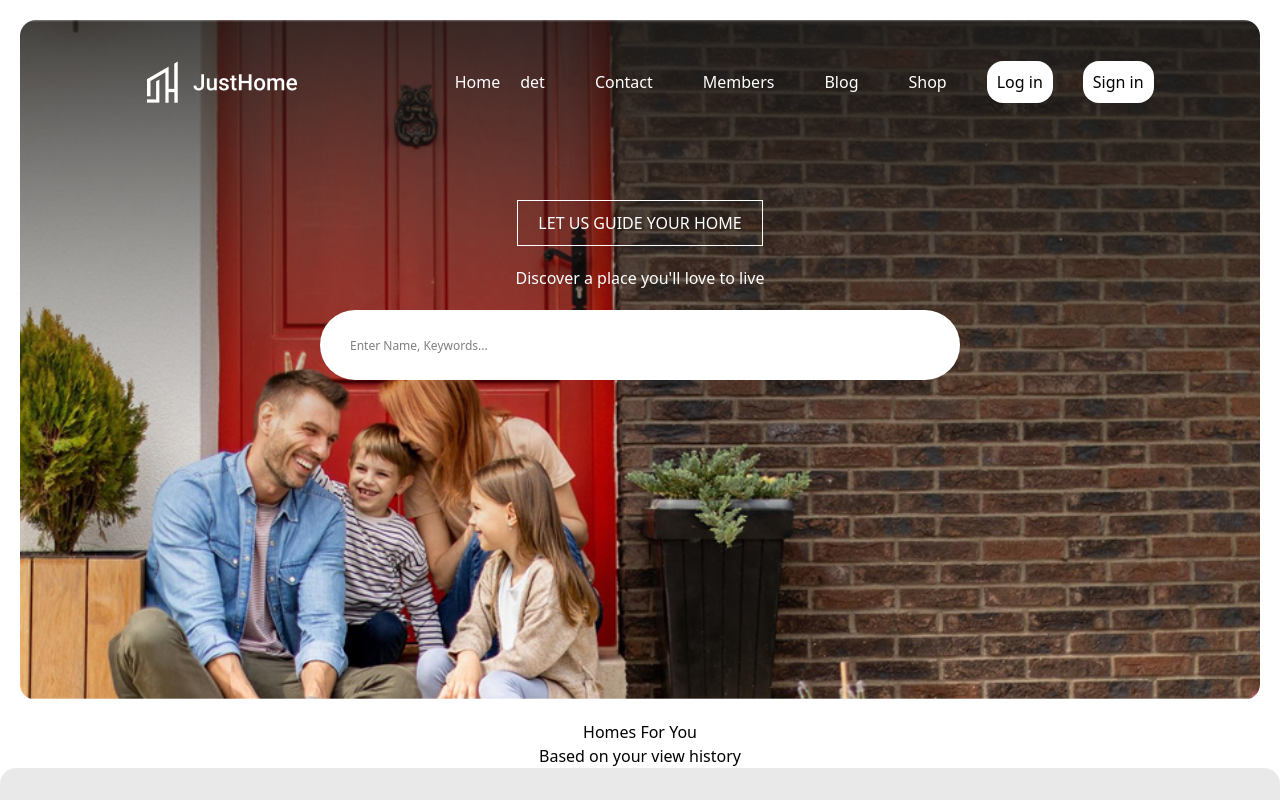
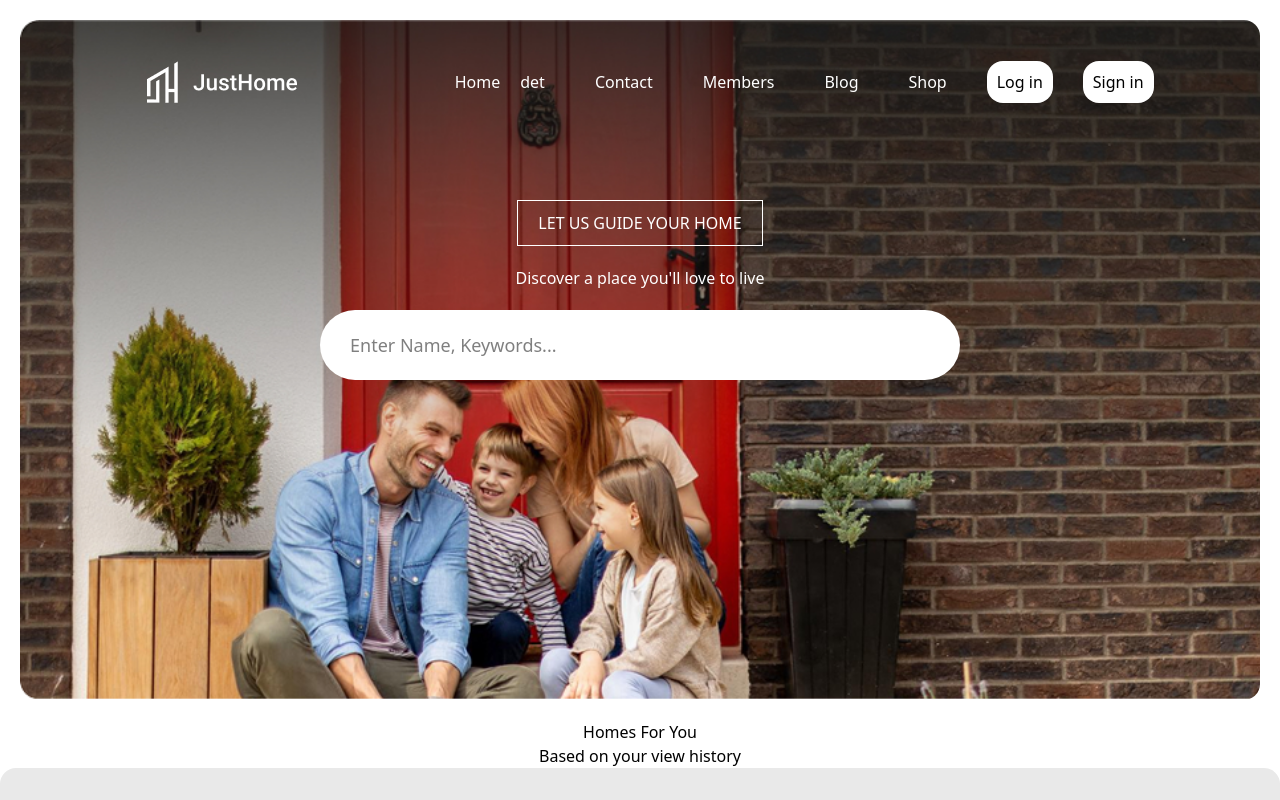
Before and after one commit to Azadigithub/My_ReactApp, a React (Vite) app: page / in a window 1280 px wide. Shown: the top 800 px of the page. Built offline with nearby package versions, Linux system fonts and the light colour scheme.

Commit message:
[Add] responsive header images style

```diff
--- a/src/Components/SubComponents/Header.jsx
+++ b/src/Components/SubComponents/Header.jsx
@@ -12,8 +12,8 @@ const Header = (props) => {
       <div className="w-full relative p-[20px] h-[90vh]">
         <img
           src={props.image}
-          alt=""
-          className="w-full h-full rounded-2xl object-cover "
+          alt="Home"
+          className="w-full h-full rounded-2xl object-cover object-[-330px] xxt:object-[-268px] xxx:object-[-165px] xss:object-[0]"
         />
       </div>
       <div className="flex items-center justify-evenly w-full mt-[30px] absolute top-[30px] ">
@@ -110,7 +110,7 @@ const Header = (props) => {
           <input
             type="text"
             placeholder="Enter Name, Keywords..."
-            className="w-full h-full outline-0 text-[12px]"
+            className="w-full h-full outline-0 text-[12px] xss:text-[18px]"
           />
           <button className="hidden border-none bg-My-yellow-100 p-[5px] !rounded-[100px] px-[20px]">
             <CiSearch />
```
